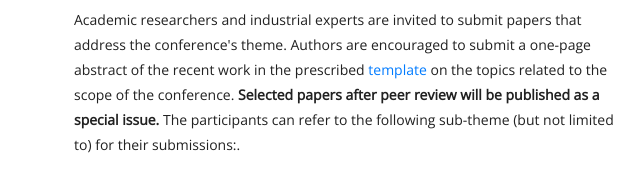
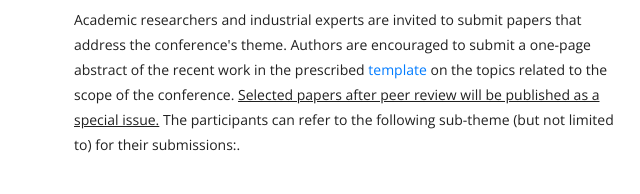
Before and after one commit to NithyanKP/conference, a plain HTML site: page index.html in a window 1280 px wide. Shown: the part 2166-2360 px from the top of the page, 11-651 px from the left. Drawn offline with nearby package versions, Linux system fonts and the light colour scheme; files whose address does not match are found by name.

Commit message:
Synchronized build

```diff
--- a/index.html
+++ b/index.html
@@ -320,7 +320,7 @@ The event facilitates -</p>
               Authors are encouraged to submit a one-page abstract of the recent work in the prescribed
               <a href="https://tinyurl.com/ezkckcfh" target="_blank">template</a>
               on the topics related to the scope of the conference.
-              <b>Selected papers after peer review will be published as a special issue.</b>
+              <u>Selected papers after peer review will be published as a special issue.</u>
                The participants can refer to the following sub-theme (but not limited to)  for their submissions:.
             </p>
             </div>
```
